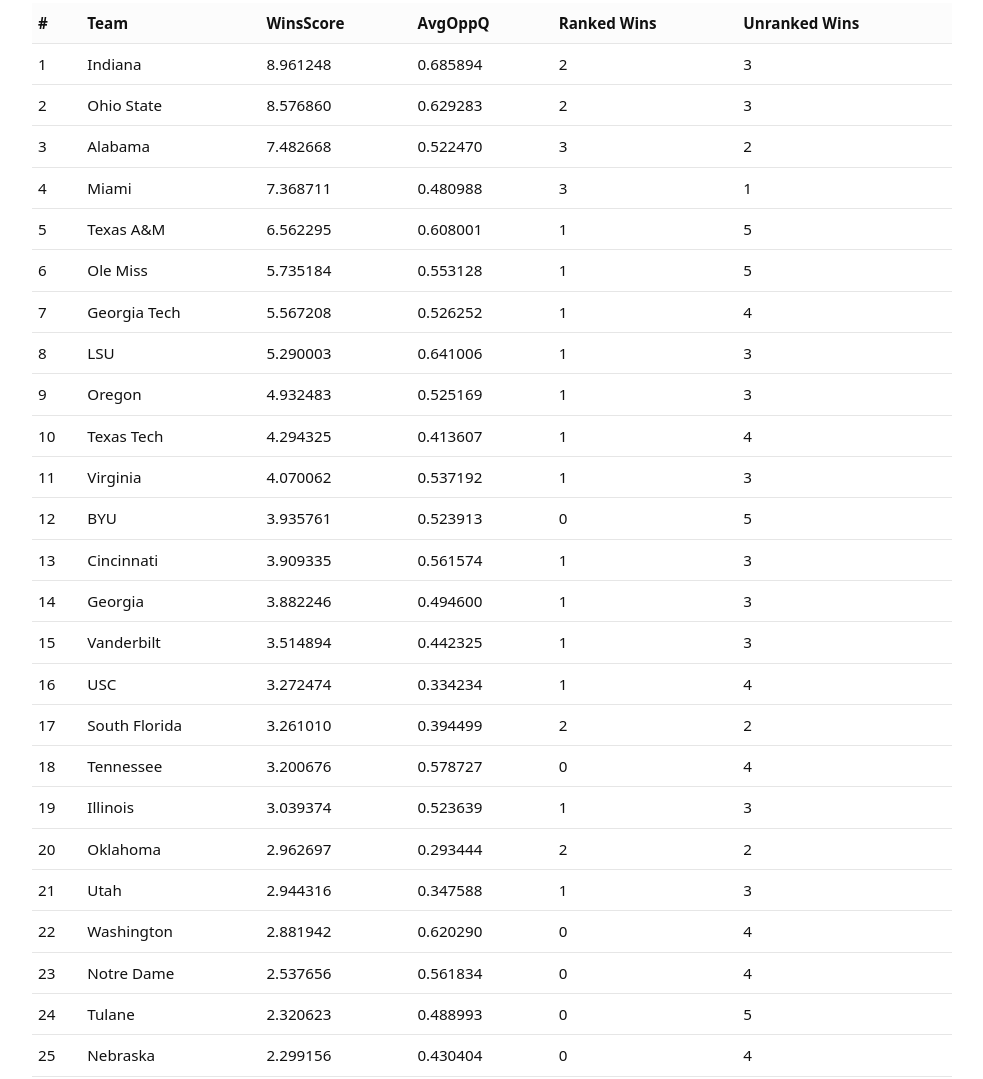
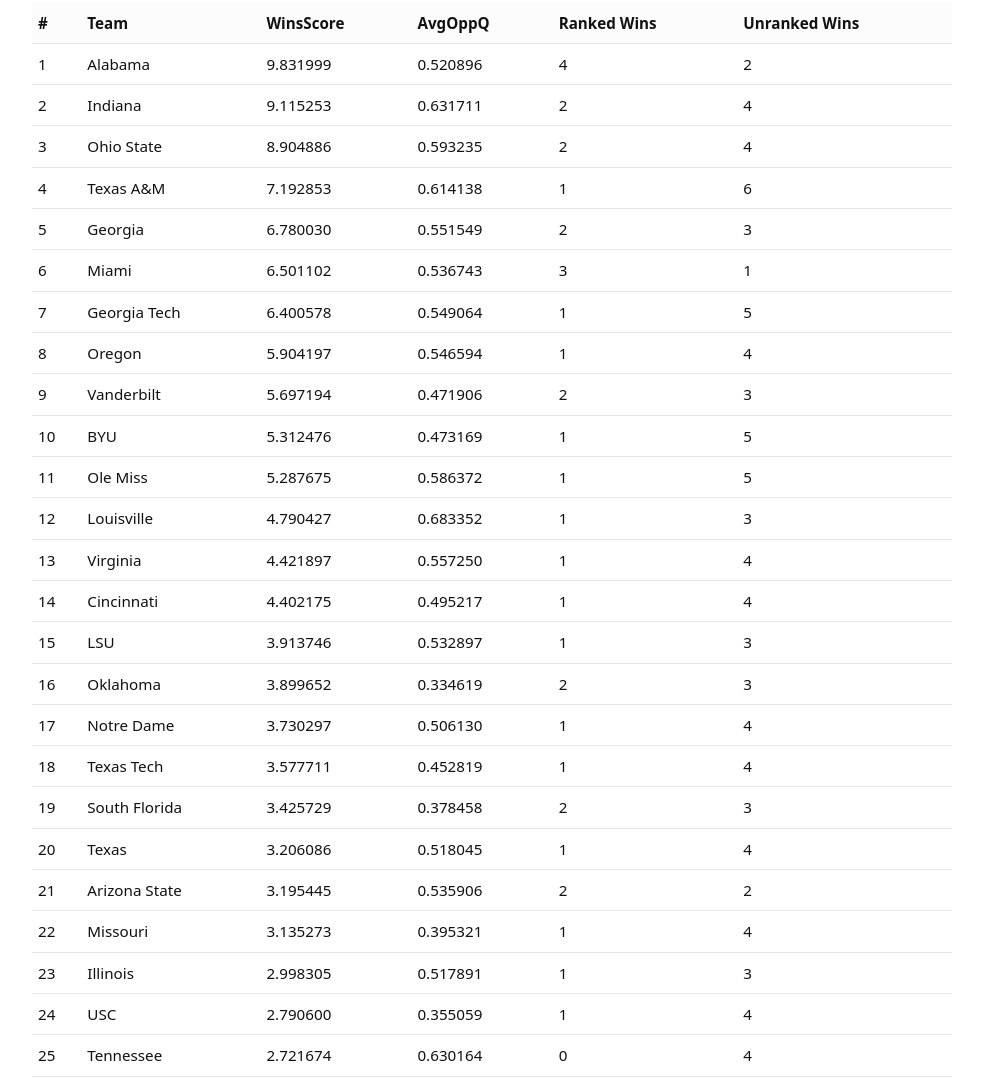
Before and after one commit to kaimorales/CFB-Ranking-Model, a plain HTML site: page index.html in a window 1280 px wide. Shown: the part 3287-4366 px from the top of the page, without its empty margins (148-1131 px from the left). Drawn offline with nearby package versions, Linux system fonts and the light colour scheme.

Commit message:
Update index.html

```diff
--- a/index.html
+++ b/index.html
@@ -240,33 +240,33 @@
         <thead>
           <tr><th>#</th><th>Team</th><th>WinsScore</th><th>AvgOppQ</th><th>Ranked Wins</th><th>Unranked Wins</th></tr>
         </thead>
-            <tbody>
-              <tr><td>1</td><td>Indiana</td><td>8.961248</td><td>0.685894</td><td>2</td><td>3</td></tr>
-              <tr><td>2</td><td>Ohio State</td><td>8.576860</td><td>0.629283</td><td>2</td><td>3</td></tr>
-              <tr><td>3</td><td>Alabama</td><td>7.482668</td><td>0.522470</td><td>3</td><td>2</td></tr>
-              <tr><td>4</td><td>Miami</td><td>7.368711</td><td>0.480988</td><td>3</td><td>1</td></tr>
-              <tr><td>5</td><td>Texas A&amp;M</td><td>6.562295</td><td>0.608001</td><td>1</td><td>5</td></tr>
-              <tr><td>6</td><td>Ole Miss</td><td>5.735184</td><td>0.553128</td><td>1</td><td>5</td></tr>
-              <tr><td>7</td><td>Georgia Tech</td><td>5.567208</td><td>0.526252</td><td>1</td><td>4</td></tr>
-              <tr><td>8</td><td>LSU</td><td>5.290003</td><td>0.641006</td><td>1</td><td>3</td></tr>
-              <tr><td>9</td><td>Oregon</td><td>4.932483</td><td>0.525169</td><td>1</td><td>3</td></tr>
-              <tr><td>10</td><td>Texas Tech</td><td>4.294325</td><td>0.413607</td><td>1</td><td>4</td></tr>
-              <tr><td>11</td><td>Virginia</td><td>4.070062</td><td>0.537192</td><td>1</td><td>3</td></tr>
-              <tr><td>12</td><td>BYU</td><td>3.935761</td><td>0.523913</td><td>0</td><td>5</td></tr>
-              <tr><td>13</td><td>Cincinnati</td><td>3.909335</td><td>0.561574</td><td>1</td><td>3</td></tr>
-              <tr><td>14</td><td>Georgia</td><td>3.882246</td><td>0.494600</td><td>1</td><td>3</td></tr>
-              <tr><td>15</td><td>Vanderbilt</td><td>3.514894</td><td>0.442325</td><td>1</td><td>3</td></tr>
-              <tr><td>16</td><td>USC</td><td>3.272474</td><td>0.334234</td><td>1</td><td>4</td></tr>
-              <tr><td>17</td><td>South Florida</td><td>3.261010</td><td>0.394499</td><td>2</td><td>2</td></tr>
-              <tr><td>18</td><td>Tennessee</td><td>3.200676</td><td>0.578727</td><td>0</td><td>4</td></tr>
-              <tr><td>19</td><td>Illinois</td><td>3.039374</td><td>0.523639</td><td>1</td><td>3</td></tr>
-              <tr><td>20</td><td>Oklahoma</td><td>2.962697</td><td>0.293444</td><td>2</td><td>2</td></tr>
-              <tr><td>21</td><td>Utah</td><td>2.944316</td><td>0.347588</td><td>1</td><td>3</td></tr>
-              <tr><td>22</td><td>Washington</td><td>2.881942</td><td>0.620290</td><td>0</td><td>4</td></tr>
-              <tr><td>23</td><td>Notre Dame</td><td>2.537656</td><td>0.561834</td><td>0</td><td>4</td></tr>
-              <tr><td>24</td><td>Tulane</td><td>2.320623</td><td>0.488993</td><td>0</td><td>5</td></tr>
-              <tr><td>25</td><td>Nebraska</td><td>2.299156</td><td>0.430404</td><td>0</td><td>4</td></tr>
-            </tbody>
+          <tbody>
+            <tr><td>1</td><td>Alabama</td><td>9.831999</td><td>0.520896</td><td>4</td><td>2</td></tr>
+            <tr><td>2</td><td>Indiana</td><td>9.115253</td><td>0.631711</td><td>2</td><td>4</td></tr>
+            <tr><td>3</td><td>Ohio State</td><td>8.904886</td><td>0.593235</td><td>2</td><td>4</td></tr>
+            <tr><td>4</td><td>Texas A&amp;M</td><td>7.192853</td><td>0.614138</td><td>1</td><td>6</td></tr>
+            <tr><td>5</td><td>Georgia</td><td>6.780030</td><td>0.551549</td><td>2</td><td>3</td></tr>
+            <tr><td>6</td><td>Miami</td><td>6.501102</td><td>0.536743</td><td>3</td><td>1</td></tr>
+            <tr><td>7</td><td>Georgia Tech</td><td>6.400578</td><td>0.549064</td><td>1</td><td>5</td></tr>
+            <tr><td>8</td><td>Oregon</td><td>5.904197</td><td>0.546594</td><td>1</td><td>4</td></tr>
+            <tr><td>9</td><td>Vanderbilt</td><td>5.697194</td><td>0.471906</td><td>2</td><td>3</td></tr>
+            <tr><td>10</td><td>BYU</td><td>5.312476</td><td>0.473169</td><td>1</td><td>5</td></tr>
+            <tr><td>11</td><td>Ole Miss</td><td>5.287675</td><td>0.586372</td><td>1</td><td>5</td></tr>
+            <tr><td>12</td><td>Louisville</td><td>4.790427</td><td>0.683352</td><td>1</td><td>3</td></tr>
+            <tr><td>13</td><td>Virginia</td><td>4.421897</td><td>0.557250</td><td>1</td><td>4</td></tr>
+            <tr><td>14</td><td>Cincinnati</td><td>4.402175</td><td>0.495217</td><td>1</td><td>4</td></tr>
+            <tr><td>15</td><td>LSU</td><td>3.913746</td><td>0.532897</td><td>1</td><td>3</td></tr>
+            <tr><td>16</td><td>Oklahoma</td><td>3.899652</td><td>0.334619</td><td>2</td><td>3</td></tr>
+            <tr><td>17</td><td>Notre Dame</td><td>3.730297</td><td>0.506130</td><td>1</td><td>4</td></tr>
+            <tr><td>18</td><td>Texas Tech</td><td>3.577711</td><td>0.452819</td><td>1</td><td>4</td></tr>
+            <tr><td>19</td><td>South Florida</td><td>3.425729</td><td>0.378458</td><td>2</td><td>3</td></tr>
+            <tr><td>20</td><td>Texas</td><td>3.206086</td><td>0.518045</td><td>1</td><td>4</td></tr>
+            <tr><td>21</td><td>Arizona State</td><td>3.195445</td><td>0.535906</td><td>2</td><td>2</td></tr>
+            <tr><td>22</td><td>Missouri</td><td>3.135273</td><td>0.395321</td><td>1</td><td>4</td></tr>
+            <tr><td>23</td><td>Illinois</td><td>2.998305</td><td>0.517891</td><td>1</td><td>3</td></tr>
+            <tr><td>24</td><td>USC</td><td>2.790600</td><td>0.355059</td><td>1</td><td>4</td></tr>
+            <tr><td>25</td><td>Tennessee</td><td>2.721674</td><td>0.630164</td><td>0</td><td>4</td></tr>
+          </tbody>
       </table>
     </section>
 
```
